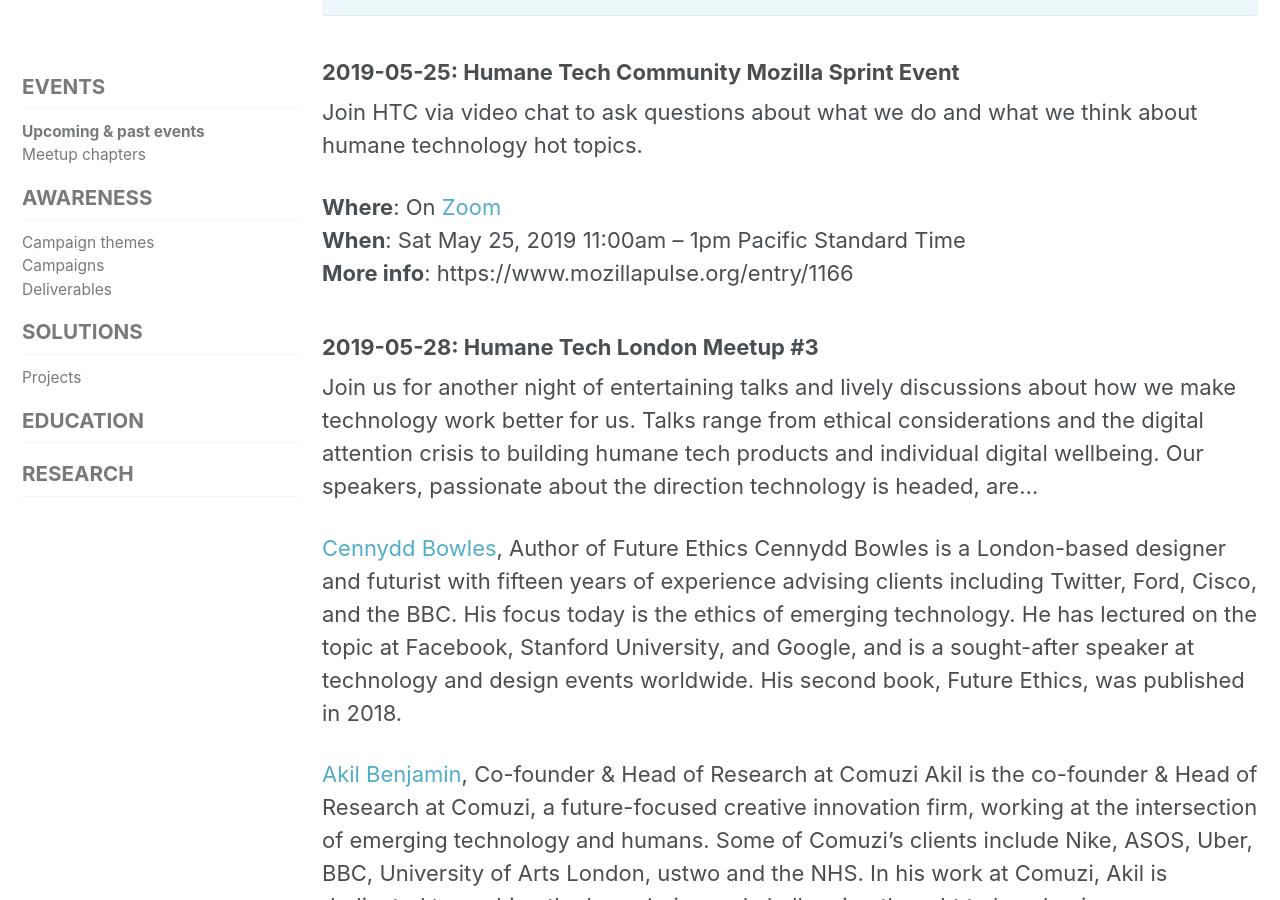
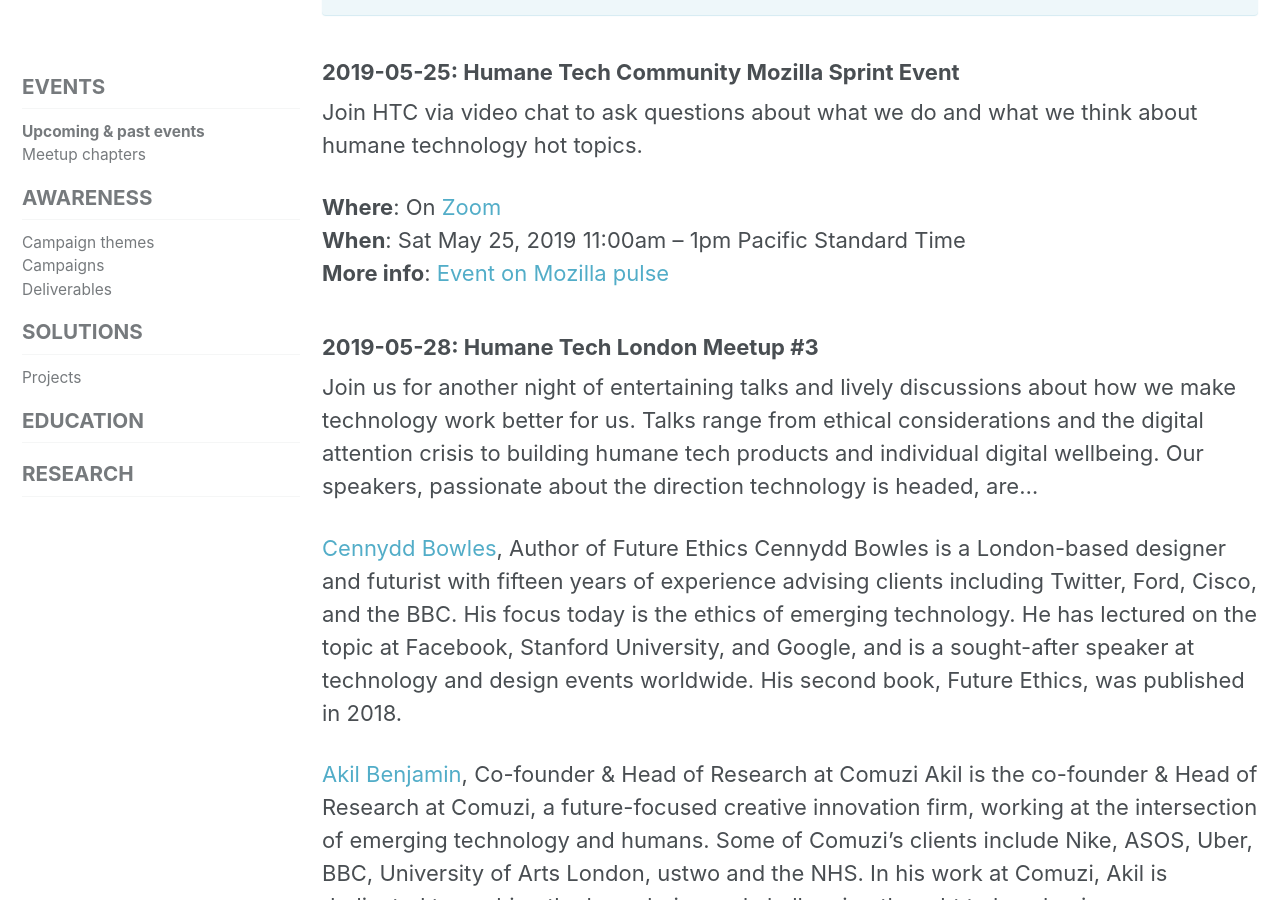
Before and after one commit to humanetech-community/community-hub, a Jekyll site: the page built from _activities/00-activities-root/01-events.md, in a window 1280 px wide and 900 px high, scrolled down 870 px. Built offline with Jekyll 4.4.1, drawn with Linux system fonts in a browser that asks for light colours; cached includes are drawn as plain includes; nearby versions of some CDN libraries.

Commit message:
Link to the event updated - #77

```diff
--- a/_activities/00-activities-root/01-events.md
+++ b/_activities/00-activities-root/01-events.md
@@ -33,7 +33,7 @@
 
 **Where**: On [Zoom](https://zoom.us/) <br>
 **When**: Sat May 25, 2019 11:00am – 1pm Pacific Standard Time<br>
-**More info**: https://www.mozillapulse.org/entry/1166
+**More info**: [Event on Mozilla pulse](https://www.mozillapulse.org/entry/1166)
 
 
 ### 2019-05-28: Humane Tech London Meetup #3
```
